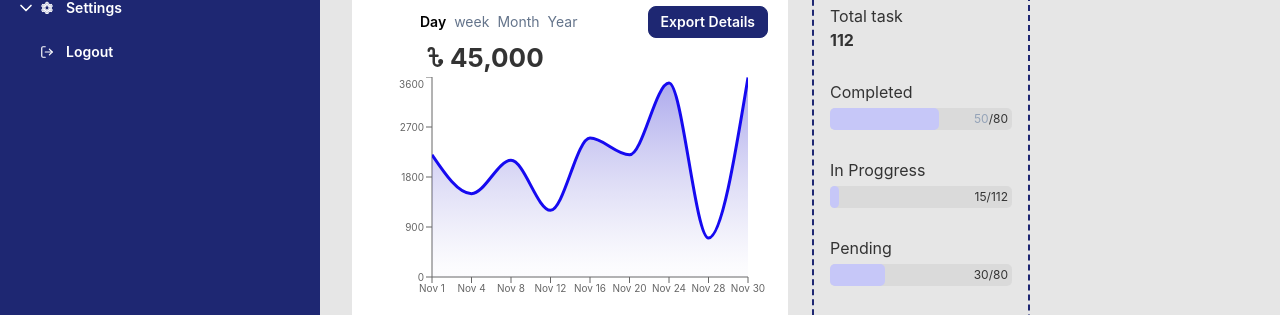
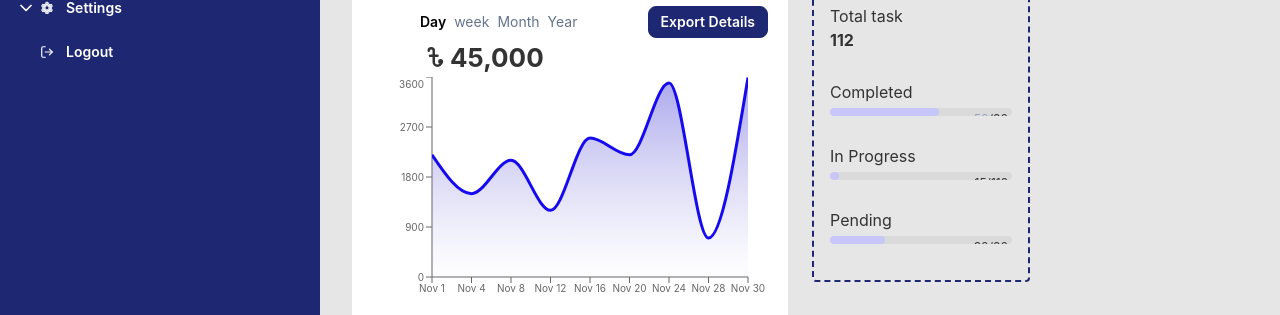
Before and after one commit to rony9669/nextgen-dashboard, a React (Create React App) app: page / in a window 1280 px wide. Shown: the part 482-797 px from the top of the page. Built offline with nearby package versions, Linux system fonts and the light colour scheme.

Commit message:
summary section added

```diff
--- a/src/Pages/Dashboard/Dashboard/Summary.css
+++ b/src/Pages/Dashboard/Dashboard/Summary.css
@@ -1,4 +1,4 @@
-.mainproggress {
+.progress {
   position: relative;
   background: rgba(0, 0, 0, 0.05);
   border-radius: 5px;
@@ -6,7 +6,7 @@
   padding: 2px 4px;
   font-size: 12px;
 }
-.mainproggress p::after {
+.progress p::after {
   content: "";
   position: absolute;
   top: 0;
--- a/src/Pages/Dashboard/Dashboard/Summary.js
+++ b/src/Pages/Dashboard/Dashboard/Summary.js
@@ -12,7 +12,7 @@ export const Summary = () => {
         <div className="mb-5">
           <div className="mt-[28px]">
             <p className="mb-1">Completed</p>
-            <div className="mainproggress">
+            <div className="progress">
               <p className={`after:w-[60%] `}>
                 {" "}
                 <span className="text-slate-400">50</span>/80
@@ -20,14 +20,14 @@ export const Summary = () => {
             </div>
           </div>
           <div className="mt-[28px]">
-            <p className="mb-1">In Proggress</p>
-            <div className="mainproggress">
+            <p className="mb-1">In Progress</p>
+            <div className="progress">
               <p className="after:w-[5%] ">15/112</p>
             </div>
           </div>
           <div className="mt-[28px]">
             <p className="mb-1">Pending</p>
-            <div className="mainproggress">
+            <div className="progress">
               <p className="after:w-[30%]">30/80</p>
             </div>
           </div>
```
